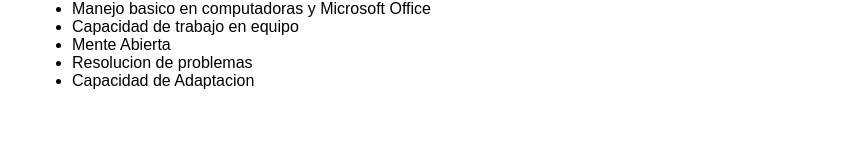
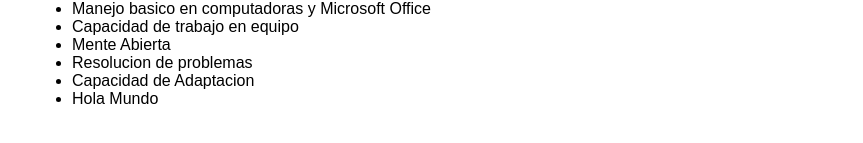
Before and after one commit to Chris-bit6/PAGINA-WED, a plain HTML site: page INDEX.HTML in a window 1280 px wide. Shown: the part 515-658 px from the top of the page, without its empty margins (208-1071 px from the left). Drawn offline with Linux system fonts and the light colour scheme.

Commit message:
Update INDEX.HTML

```diff
--- a/INDEX.HTML
+++ b/INDEX.HTML
@@ -66,6 +66,7 @@ y Finanzas. (2017-2022)</p>
                 <li>Mente Abierta</li>
 <li>Resolucion de problemas</li>
 <li>Capacidad de Adaptacion</li>
+<li>Hola Mundo</li>
             </ul>
     </div>
 </body>
```
